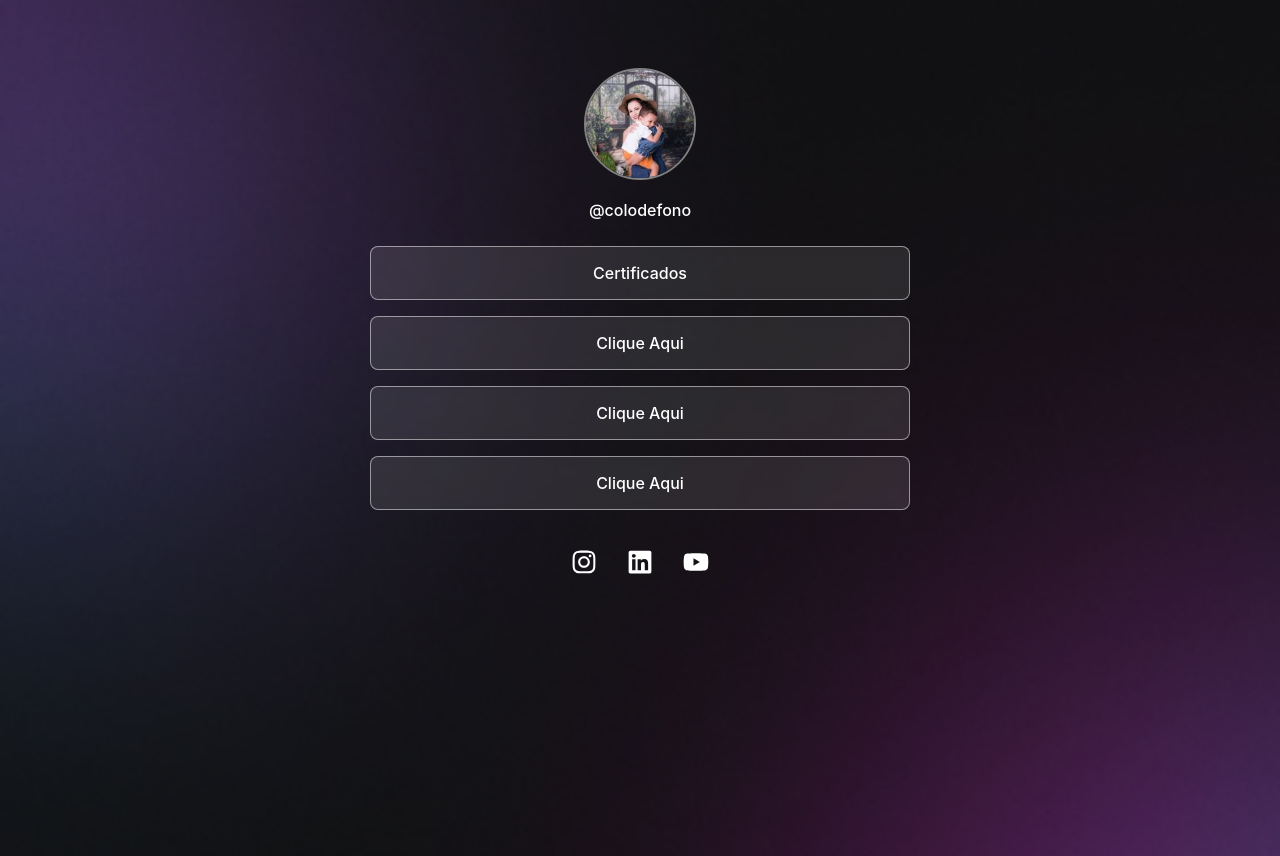
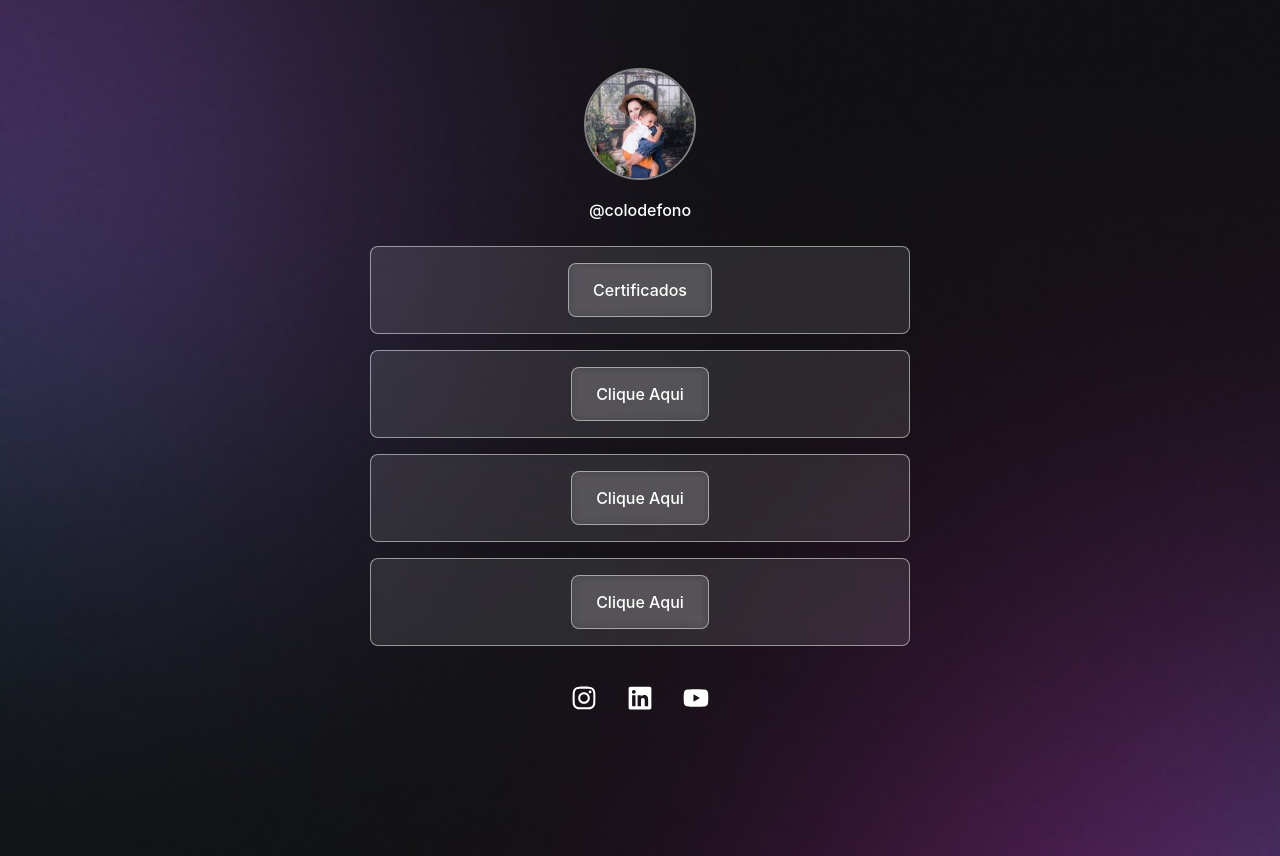
Before and after one commit to MoraesGil/colodefono, a React (Vite) app: page / in a window 1280 px wide. Built offline with nearby package versions, Linux system fonts and the light colour scheme.

Commit message:
feat: add routes

```diff
--- a/src/App.tsx
+++ b/src/App.tsx
@@ -1,11 +1,18 @@
-import { ThemeProvider } from 'styled-components'
-import theme from './theme'
-import LinksPage from './screens/HomePage';
+import { ThemeProvider } from "styled-components";
+import theme from "./theme";
+import { BrowserRouter as Router, Routes, Route } from "react-router-dom";
+import HomePage from "./screens/HomePage";
+import CertificatePage from "./screens/CertificatePage";
 
 function App() {
   return (
     <ThemeProvider theme={theme}>
-     <LinksPage />
+      <Router>
+        <Routes>
+          <Route path="/" element={<HomePage />} />
+          <Route path="/certificates" element={<CertificatePage />} />
+        </Routes>
+      </Router>
     </ThemeProvider>
   );
 }
--- a/src/components/IconButtons/IconButtons.tsx
+++ b/src/components/IconButtons/IconButtons.tsx
@@ -1,6 +1,6 @@
 import React from "react";
+import { Icons } from "./styles";
 import { FaInstagram, FaLinkedin, FaYoutube } from "react-icons/fa";
-import { Icons } from "./styles";
 
 const IconsButtons: React.FC = (): JSX.Element => {
   return (
--- a/src/components/LinkButton/LinkButton.tsx
+++ b/src/components/LinkButton/LinkButton.tsx
@@ -1,17 +1,20 @@
-import React from 'react';
-import { Container } from './LinkButton.styles';
+import React from "react";
+import { Container } from "./LinkButton.styles";
+import { Link } from "react-router-dom";
 
 type LinkButtonType = {
   href: string;
   text: string;
-}
+};
 
 const LinkButton: React.FC<LinkButtonType> = ({ href, text }) => {
-return (
-  <Container>
-    <a href={href}>{text}</a>
-  </Container>
-);
+  return (
+    <Container>
+      <Link to={href}>
+        <a>{text}</a>
+      </Link>
+    </Container>
+  );
 };
 
 export default LinkButton;
--- a/src/screens/HomePage/HomePage.tsx
+++ b/src/screens/HomePage/HomePage.tsx
@@ -11,7 +11,7 @@ const HomePage: React.FC = () => {
       <Profile />
 
       <LinkList>
-        <LinkButton text="Certificados" href="https://example.com" />
+        <LinkButton text="Certificados" href="/certificates" />
         <LinkButton text="Clique Aqui" href="https://example.com" />
         <LinkButton text="Clique Aqui" href="https://example.com" />
         <LinkButton text="Clique Aqui" href="https://example.com" />
```
